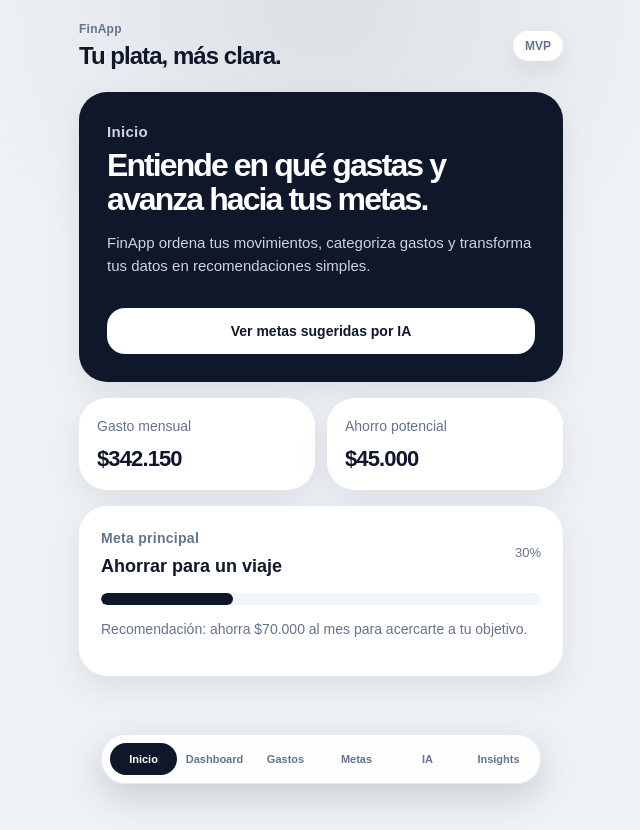
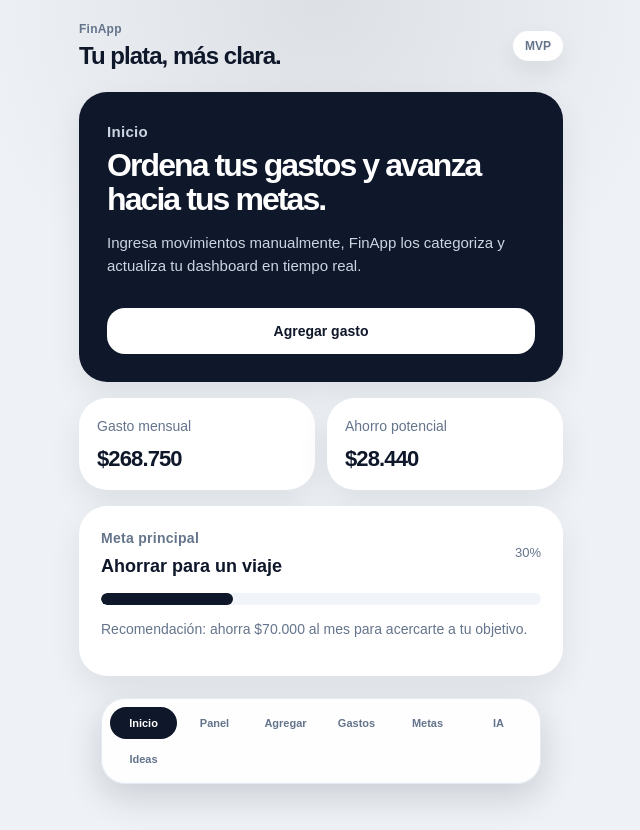
Before and after one commit to cristbaltisne/finapp-mvp, a Next.js app: page / in a window 1280 px wide. Shown: the whole page, without its empty margins (319-959 px from the left). Built offline with nearby package versions, Linux system fonts and the light colour scheme.

Commit message:
Update page.jsx

```diff
--- a/app/page.jsx
+++ b/app/page.jsx
@@ -2,15 +2,13 @@
 
 import { useMemo, useState } from "react";
 
-const expenses = [
-  { id: 1, name: "Uber", category: "Transporte", amount: 42500, date: "03 jun" },
-  { id: 2, name: "Starbucks", category: "Cafés", amount: 28600, date: "05 jun" },
-  { id: 3, name: "PedidosYa", category: "Delivery", amount: 94800, date: "07 jun" },
-  { id: 4, name: "Líder", category: "Supermercado", amount: 76300, date: "09 jun" },
-  { id: 5, name: "Spotify", category: "Suscripciones", amount: 4550, date: "10 jun" },
-  { id: 6, name: "Cine Hoyts", category: "Entretención", amount: 22000, date: "12 jun" },
-  { id: 7, name: "Copec", category: "Transporte", amount: 35000, date: "15 jun" },
-  { id: 8, name: "Rappi", category: "Delivery", amount: 38400, date: "17 jun" },
+const initialExpenses = [
+  { id: 1, name: "Uber", category: "Transporte", amount: 42500, date: "2026-06-03" },
+  { id: 2, name: "Starbucks", category: "Cafés", amount: 28600, date: "2026-06-05" },
+  { id: 3, name: "PedidosYa", category: "Delivery", amount: 94800, date: "2026-06-07" },
+  { id: 4, name: "Líder", category: "Supermercado", amount: 76300, date: "2026-06-09" },
+  { id: 5, name: "Spotify", category: "Suscripciones", amount: 4550, date: "2026-06-10" },
+  { id: 6, name: "Cine Hoyts", category: "Entretención", amount: 22000, date: "2026-06-12" },
 ];
 
 const initialGoals = [
@@ -38,7 +36,7 @@ const aiGoalSuggestions = [
   {
     id: 101,
     title: "Crear fondo de emergencia",
-    description: "Construir un colchón financiero para cubrir imprevistos sin usar deuda.",
+    description: "Construir un colchón financiero para imprevistos sin usar deuda.",
     target: 900000,
     current: 250000,
     monthlySuggestion: 85000,
@@ -72,18 +70,98 @@ function formatCLP(value) {
   }).format(value);
 }
 
+function formatDate(date) {
+  if (!date) return "Sin fecha";
+  const parts = date.split("-");
+  if (parts.length !== 3) return date;
+  return `${parts[2]}-${parts[1]}-${parts[0]}`;
+}
+
 function getProgress(goal) {
   return Math.min(Math.round((goal.current / goal.target) * 100), 100);
 }
 
+function categorizeExpense(description) {
+  const text = description.toLowerCase();
+
+  if (
+    text.includes("uber") ||
+    text.includes("cabify") ||
+    text.includes("copec") ||
+    text.includes("bencina") ||
+    text.includes("metro") ||
+    text.includes("micro")
+  ) {
+    return "Transporte";
+  }
+
+  if (
+    text.includes("rappi") ||
+    text.includes("pedidosya") ||
+    text.includes("delivery") ||
+    text.includes("mcdonald") ||
+    text.includes("burger") ||
+    text.includes("pizza")
+  ) {
+    return "Delivery";
+  }
+
+  if (
+    text.includes("lider") ||
+    text.includes("líder") ||
+    text.includes("jumbo") ||
+    text.includes("unimarc") ||
+    text.includes("tottus")
+  ) {
+    return "Supermercado";
+  }
+
+  if (
+    text.includes("starbucks") ||
+    text.includes("cafe") ||
+    text.includes("café") ||
+    text.includes("juan valdez")
+  ) {
+    return "Cafés";
+  }
+
+  if (
+    text.includes("spotify") ||
+    text.includes("netflix") ||
+    text.includes("youtube") ||
+    text.includes("apple") ||
+    text.includes("suscripcion") ||
+    text.includes("suscripción")
+  ) {
+    return "Suscripciones";
+  }
+
+  if (
+    text.includes("cine") ||
+    text.includes("bar") ||
+    text.includes("concierto") ||
+    text.includes("entrada")
+  ) {
+    return "Entretención";
+  }
+
+  return "Otros";
+}
+
 export default function Home() {
   const [tab, setTab] = useState("home");
+  const [expenses, setExpenses] = useState(initialExpenses);
   const [goals, setGoals] = useState(initialGoals);
   const [activeGoalId, setActiveGoalId] = useState(initialGoals[0].id);
 
+  const [newDate, setNewDate] = useState("");
+  const [newAmount, setNewAmount] = useState("");
+  const [newDescription, setNewDescription] = useState("");
+  const [lastAddedCategory, setLastAddedCategory] = useState("");
+
   const totalExpenses = useMemo(() => {
     return expenses.reduce((sum, item) => sum + item.amount, 0);
-  }, []);
+  }, [expenses]);
 
   const categories = useMemo(() => {
     const grouped = expenses.reduce((acc, item) => {
@@ -95,14 +173,55 @@ export default function Home() {
       .map(([category, amount]) => ({
         category,
         amount,
-        percentage: Math.round((amount / totalExpenses) * 100),
+        percentage: totalExpenses > 0 ? Math.round((amount / totalExpenses) * 100) : 0,
       }))
       .sort((a, b) => b.amount - a.amount);
-  }, [totalExpenses]);
+  }, [expenses, totalExpenses]);
 
   const activeGoal = goals.find((goal) => goal.id === activeGoalId) || goals[0];
-  const topCategory = categories[0];
-  const suggestedSaving = 45000;
+  const topCategory = categories[0] || { category: "Sin datos", amount: 0 };
+  const deliveryCategory = categories.find((item) => item.category === "Delivery");
+
+  const suggestedSaving = deliveryCategory
+    ? Math.round(deliveryCategory.amount * 0.3)
+    : 45000;
+
+  const predictedCategory = newDescription
+    ? categorizeExpense(newDescription)
+    : "Esperando descripción";
+
+  function addExpense(event) {
+    event.preventDefault();
+
+    if (!newDate || !newAmount || !newDescription) {
+      alert("Completa fecha, monto y descripción.");
+      return;
+    }
+
+    const amountAsNumber = Math.abs(Number(newAmount));
+
+    if (!amountAsNumber || amountAsNumber <= 0) {
+      alert("Ingresa un monto válido.");
+      return;
+    }
+
+    const category = categorizeExpense(newDescription);
+
+    const expense = {
+      id: Date.now(),
+      name: newDescription,
+      category,
+      amount: amountAsNumber,
+      date: newDate,
+    };
+
+    setExpenses([expense, ...expenses]);
+    setLastAddedCategory(category);
+    setNewDate("");
+    setNewAmount("");
+    setNewDescription("");
+    setTab("dashboard");
+  }
 
   function addGoal(goal) {
     const alreadyExists = goals.some((item) => item.title === goal.title);
@@ -140,14 +259,14 @@ export default function Home() {
             <div className="screen">
               <div className="hero-card">
                 <p className="eyebrow light">Inicio</p>
-                <h2>Entiende en qué gastas y avanza hacia tus metas.</h2>
+                <h2>Ordena tus gastos y avanza hacia tus metas.</h2>
                 <p>
-                  FinApp ordena tus movimientos, categoriza gastos y transforma
-                  tus datos en recomendaciones simples.
+                  Ingresa movimientos manualmente, FinApp los categoriza y actualiza
+                  tu dashboard en tiempo real.
                 </p>
 
-                <button className="dark-button" onClick={() => setTab("ai")}>
-                  Ver metas sugeridas por IA
+                <button className="dark-button" onClick={() => setTab("add")}>
+                  Agregar gasto
                 </button>
               </div>
 
@@ -180,10 +299,17 @@ export default function Home() {
                 </div>
 
                 <p>
-                  Recomendación: ahorra {formatCLP(activeGoal.monthlySuggestion)}{" "}
-                  al mes para acercarte a tu objetivo.
+                  Recomendación: ahorra {formatCLP(activeGoal.monthlySuggestion)} al mes
+                  para acercarte a tu objetivo.
                 </p>
               </div>
+
+              {lastAddedCategory && (
+                <div className="success-card">
+                  Último gasto agregado y categorizado como:{" "}
+                  <strong>{lastAddedCategory}</strong>
+                </div>
+              )}
             </div>
           )}
 
@@ -234,6 +360,70 @@ export default function Home() {
                   ))}
                 </div>
               </div>
+
+              <button className="dark-button" onClick={() => setTab("add")}>
+                Agregar nuevo gasto
+              </button>
+            </div>
+          )}
+
+          {tab === "add" && (
+            <div className="screen">
+              <div className="section-title">
+                <p className="eyebrow">Agregar gasto</p>
+                <h2>Ingresa un movimiento</h2>
+                <p>
+                  La app clasifica automáticamente el gasto según la descripción ingresada.
+                </p>
+              </div>
+
+              <form className="form-card" onSubmit={addExpense}>
+                <label>
+                  Fecha
+                  <input
+                    type="date"
+                    value={newDate}
+                    onChange={(event) => setNewDate(event.target.value)}
+                  />
+                </label>
+
+                <label>
+                  Monto
+                  <input
+                    type="number"
+                    placeholder="Ej: 18500"
+                    value={newAmount}
+                    onChange={(event) => setNewAmount(event.target.value)}
+                  />
+                </label>
+
+                <label>
+                  Descripción
+                  <input
+                    type="text"
+                    placeholder="Ej: Uber, Rappi, Spotify..."
+                    value={newDescription}
+                    onChange={(event) => setNewDescription(event.target.value)}
+                  />
+                </label>
+
+                <div className="detected-card">
+                  <p>Categoría detectada</p>
+                  <h3>{predictedCategory}</h3>
+                </div>
+
+                <button className="dark-button" type="submit">
+                  Agregar y actualizar dashboard
+                </button>
+              </form>
+
+              <div className="card">
+                <p className="eyebrow">Ejemplos para probar</p>
+                <p>
+                  Escribe “Uber” para Transporte, “Rappi” para Delivery, “Spotify” para
+                  Suscripciones o “Líder” para Supermercado.
+                </p>
+              </div>
             </div>
           )}
 
@@ -243,8 +433,7 @@ export default function Home() {
                 <p className="eyebrow">Gastos categorizados</p>
                 <h2>Movimientos del mes</h2>
                 <p>
-                  En una versión final, estos gastos se cargarían automáticamente
-                  desde bancos o correos transaccionales.
+                  Cada movimiento ingresado queda registrado y clasificado automáticamente.
                 </p>
               </div>
 
@@ -255,7 +444,7 @@ export default function Home() {
                       <div>
                         <h3>{expense.name}</h3>
                         <p>
-                          {expense.category} · {expense.date}
+                          {expense.category} · {formatDate(expense.date)}
                         </p>
                       </div>
                       <strong>{formatCLP(expense.amount)}</strong>
@@ -272,8 +461,7 @@ export default function Home() {
                 <p className="eyebrow">Seguimiento de metas</p>
                 <h2>Tus objetivos financieros</h2>
                 <p>
-                  Las metas convierten el control financiero en un hábito
-                  concreto y medible.
+                  Las metas convierten el control financiero en un hábito concreto y medible.
                 </p>
               </div>
 
@@ -323,17 +511,17 @@ export default function Home() {
                 <p className="eyebrow">Metas sugeridas por IA</p>
                 <h2>Elige una recomendación</h2>
                 <p>
-                  Estas metas están simuladas para el MVP, pero representan el
-                  tipo de recomendación que entregaría la app usando IA.
+                  Estas metas están simuladas para el MVP, pero muestran cómo la app traduciría
+                  los gastos en objetivos financieros.
                 </p>
               </div>
 
               <div className="ai-card">
                 <p className="eyebrow light">Perfil detectado</p>
-                <h3>Usuario joven con alto gasto variable</h3>
+                <h3>Usuario con gasto variable relevante</h3>
                 <p>
-                  Según tus movimientos simulados, FinApp detecta oportunidades
-                  de ahorro en delivery, transporte y gastos recurrentes.
+                  Según tus movimientos, FinApp detecta oportunidades de ahorro en{" "}
+                  {topCategory.category}, gastos recurrentes y consumo impulsivo.
                 </p>
               </div>
 
@@ -365,17 +553,16 @@ export default function Home() {
                 <p className="eyebrow">Insights personalizados</p>
                 <h2>Acciones concretas para ahorrar</h2>
                 <p>
-                  El objetivo no es mostrar más datos, sino traducirlos en
-                  decisiones simples.
+                  El objetivo no es mostrar más datos, sino traducirlos en decisiones simples.
                 </p>
               </div>
 
               <div className="insight-card">
                 <span>01</span>
-                <h3>Reduce delivery en 30%</h3>
+                <h3>Reduce tu mayor categoría</h3>
                 <p>
-                  Este mes gastaste {formatCLP(133200)} en delivery. Si reduces
-                  ese gasto en 30%, podrías ahorrar cerca de {formatCLP(40000)}.
+                  Tu mayor gasto es {topCategory.category}. Si reduces esa categoría en 15%,
+                  podrías ahorrar cerca de {formatCLP(Math.round(topCategory.amount * 0.15))}.
                 </p>
               </div>
 
@@ -383,9 +570,8 @@ export default function Home() {
                 <span>02</span>
                 <h3>Revisa gastos recurrentes</h3>
                 <p>
-                  Detectamos una suscripción mensual. En la app final, FinApp
-                  alertaría cargos recurrentes para decidir si mantenerlos o
-                  cancelarlos.
+                  Detectamos posibles suscripciones o cargos recurrentes. En la app final,
+                  FinApp alertaría estos cargos para decidir si mantenerlos o cancelarlos.
                 </p>
               </div>
 
@@ -393,9 +579,8 @@ export default function Home() {
                 <span>03</span>
                 <h3>Conecta gasto con meta</h3>
                 <p>
-                  Si mantienes el ahorro sugerido de{" "}
-                  {formatCLP(activeGoal.monthlySuggestion)} al mes, avanzarás
-                  más rápido hacia “{activeGoal.title}”.
+                  Si mantienes el ahorro sugerido de {formatCLP(activeGoal.monthlySuggestion)}{" "}
+                  al mes, avanzarás más rápido hacia “{activeGoal.title}”.
                 </p>
               </div>
             </div>
@@ -413,7 +598,13 @@ export default function Home() {
             className={tab === "dashboard" ? "active" : ""}
             onClick={() => setTab("dashboard")}
           >
-            Dashboard
+            Panel
+          </button>
+          <button
+            className={tab === "add" ? "active" : ""}
+            onClick={() => setTab("add")}
+          >
+            Agregar
           </button>
           <button
             className={tab === "expenses" ? "active" : ""}
@@ -437,7 +628,7 @@ export default function Home() {
             className={tab === "insights" ? "active" : ""}
             onClick={() => setTab("insights")}
           >
-            Insights
+            Ideas
           </button>
         </nav>
       </div>
```
